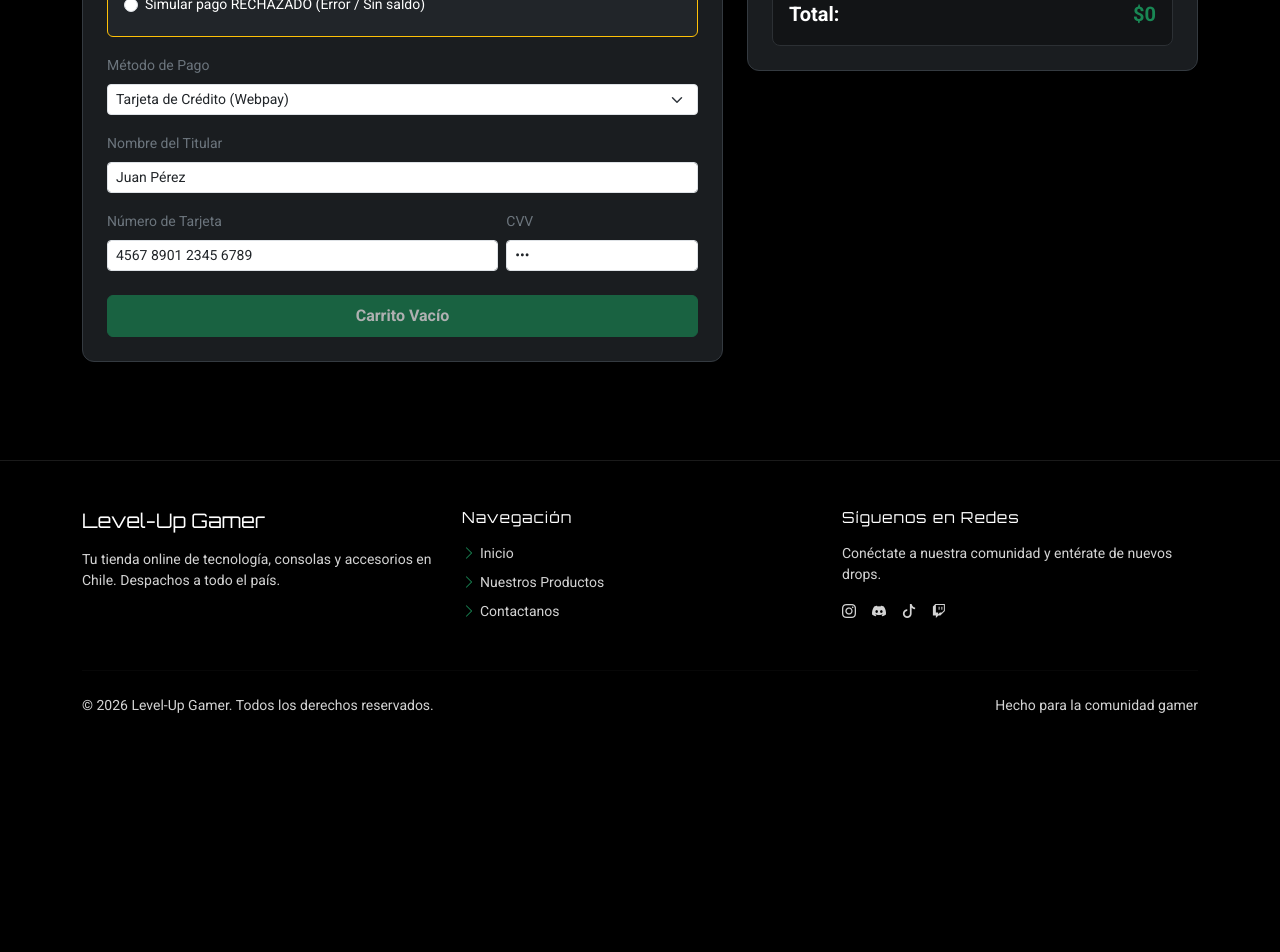
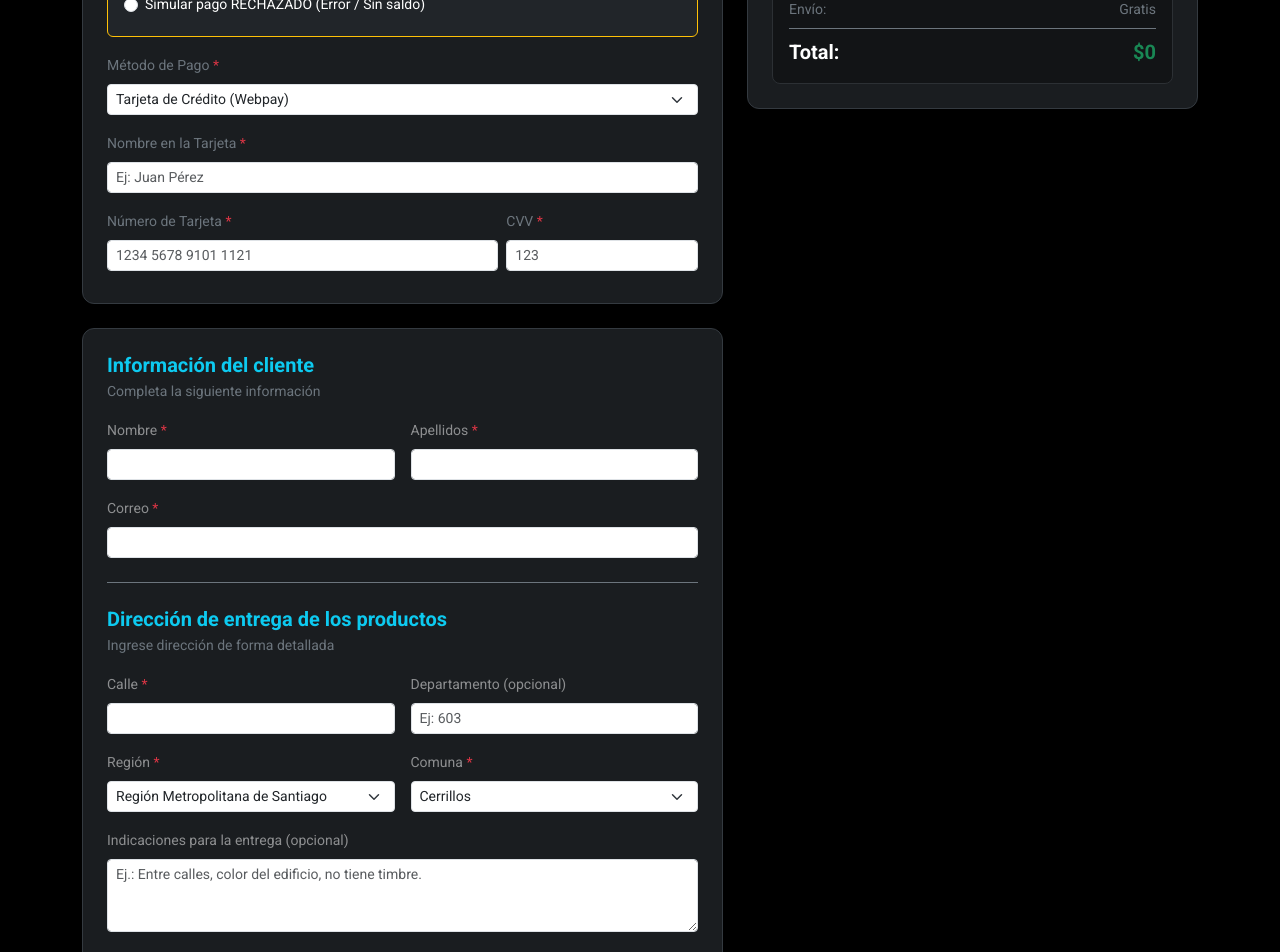
Before and after one commit to LucasRamirez04/LEVEL-UP-WEB-REACT, a React (Vite) app: page /pago in a window 1280 px wide. Shown: the part 340-1292 px from the top of the page. Before the commit the page ends 1104 px from the top, so only its background shows below. Built offline with nearby package versions, Linux system fonts and the light colour scheme.

Commit message:
agregar formulario informacion del  cliente vista pago

```diff
--- a/src/pages/Pago/Pago.jsx
+++ b/src/pages/Pago/Pago.jsx
@@ -18,11 +18,10 @@ import { formatearPrecio } from "../../data/productos";
 import styles from "./Pago.module.css";
 
 export default function Pago() {
-  // Estados originales de la vista de pago
   const [carrito, setCarrito] = useState([]);
   const [metodoPago, setMetodoPago] = useState("credito");
-  const [estadoSimulacion, setEstadoSimulacion] = useState("exito"); // "exito" o "error"
-  const [resultadoPago, setResultadoPago] = useState(null); // null | "aprobado" | "rechazado"
+  const [estadoSimulacion, setEstadoSimulacion] = useState("exito");
+  const [resultadoPago, setResultadoPago] = useState(null);
 
   // Constantes para implementar alerta reutilizable
   const [mostrarAlerta, setMostrarAlerta] = useState(false);
@@ -40,23 +39,16 @@ export default function Pago() {
     e.preventDefault();
 
     if (estadoSimulacion === "exito") {
-      // 1. Vaciar el carrito en localStorage
       localStorage.setItem("carrito", JSON.stringify([]));
-
-      // 2. Disparar evento para actualizar Navbar/Offcanvas
       window.dispatchEvent(new Event("storage"));
       setCarrito([]);
       setResultadoPago("aprobado");
 
-      // 3. Disparar Alerta de Éxito
       setMostrarAlerta(true);
       setMensajeAlerta("¡Pago Aprobado con Éxito! Tu orden ha sido procesada correctamente.");
       setTipoAlerta("success");
     } else {
-      // Flujo de error simulado
       setResultadoPago("rechazado");
-
-      // Disparar Alerta de Error
       setMostrarAlerta(true);
       setMensajeAlerta("Pago Rechazado. Fondos insuficientes o tarjeta denegada.");
       setTipoAlerta("danger");
@@ -73,7 +65,6 @@ export default function Pago() {
       <Navbar />
       <CarritoOffcanvas />
 
-      {/* Contenedor flotante para la alerta (Igual que en Inicio.jsx) */}
       <div style={{ position: "fixed", top: "90px", right: "20px", zIndex: 1060, maxWidth: "400px" }}>
         <App_alert
           mostrarAlert={mostrarAlerta}
@@ -132,16 +123,18 @@ export default function Pago() {
             </Card>
           )}
 
-          {/* Formulario Principal (Solo visible si no se ha pagado aún) */}
+          {/* Formulario Principal */}
           {resultadoPago === null && (
+            <Form onSubmit={handleProcesarPago}>
               <Row className="g-4">
                 <Col lg={7}>
-                <Card className={`p-4 text-white ${styles.tarjetaPago}`}>
+
+                  {/* 1. TARJETA: Datos de Pago */}
+                  <Card className={`p-4 text-white mb-4 ${styles.tarjetaPago}`}>
                     <h5 className="text-success mb-3">
                       <i className="bi bi-credit-card-2-front me-2"></i>Datos de Pago
                     </h5>
-                  <Form onSubmit={handleProcesarPago}>
-                    {/* Switch de Simulación */}
+
                     <div className="p-3 mb-3 rounded bg-dark border border-warning">
                       <Form.Label className="small fw-bold text-warning d-block">
                         <i className="bi bi-gear-fill me-1"></i>Opciones del Simulador:
@@ -167,7 +160,7 @@ export default function Pago() {
                     </div>
 
                     <Form.Group className="mb-3">
-                      <Form.Label className="small text-secondary">Método de Pago</Form.Label>
+                      <Form.Label className="small text-secondary">Método de Pago <span className="text-danger">*</span></Form.Label>
                       <Form.Select
                         value={metodoPago}
                         onChange={(e) => setMetodoPago(e.target.value)}
@@ -180,56 +173,149 @@ export default function Pago() {
                     </Form.Group>
 
                     <Form.Group className="mb-3">
-                      <Form.Label className="small text-secondary">Nombre del Titular</Form.Label>
+                      <Form.Label className="small text-secondary">Nombre en la Tarjeta <span className="text-danger">*</span></Form.Label>
                       <Form.Control
                         type="text"
                         size="sm"
                         placeholder="Ej: Juan Pérez"
-                        defaultValue="Juan Pérez"
                         required
                       />
                     </Form.Group>
 
-                    <Row className="g-2 mb-3">
+                    <Row className="g-2 mb-2">
                       <Col xs={8}>
-                        <Form.Label className="small text-secondary">Número de Tarjeta</Form.Label>
+                        <Form.Label className="small text-secondary">Número de Tarjeta <span className="text-danger">*</span></Form.Label>
                         <Form.Control
                           type="text"
                           size="sm"
                           placeholder="1234 5678 9101 1121"
-                          defaultValue="4567 8901 2345 6789"
                           required
                         />
                       </Col>
                       <Col xs={4}>
-                        <Form.Label className="small text-secondary">CVV</Form.Label>
+                        <Form.Label className="small text-secondary">CVV <span className="text-danger">*</span></Form.Label>
                         <Form.Control
                           type="password"
                           size="sm"
                           maxLength={3}
                           placeholder="123"
-                          defaultValue="123"
                           required
                         />
                       </Col>
                     </Row>
+                  </Card>
 
+                  {/* 2. TARJETA: Información del Cliente y Despacho (AHORA ABAJO) */}
+                  <Card className={`p-4 text-white ${styles.tarjetaPago}`}>
+
+                    {/* Sección 1: Información del cliente */}
+                    <div className="mb-4">
+                      <h5 className="text-info fw-bold mb-1">Información del cliente</h5>
+                      <p className="small text-secondary mb-3">Completa la siguiente información</p>
+
+                      <Row className="g-3 mb-3">
+                        <Col md={6}>
+                          <Form.Group>
+                            <Form.Label className="small text-white-50">Nombre <span className="text-danger">*</span></Form.Label>
+                            <Form.Control type="text" size="sm" required />
+                          </Form.Group>
+                        </Col>
+                        <Col md={6}>
+                          <Form.Group>
+                            <Form.Label className="small text-white-50">Apellidos <span className="text-danger">*</span></Form.Label>
+                            <Form.Control type="text" size="sm" required />
+                          </Form.Group>
+                        </Col>
+                      </Row>
+                      <Row className="g-3">
+                        <Col md={12}>
+                          <Form.Group>
+                            <Form.Label className="small text-white-50">Correo <span className="text-danger">*</span></Form.Label>
+                            <Form.Control
+                              type="email"
+                              size="sm"
+                              required
+                              pattern="^.+@(duoc\.cl|profesor\.duoc\.cl|gmail\.com)$"
+                              title="El correo debe terminar en @duoc.cl, @profesor.duoc.cl o @gmail.com"
+                            />
+                          </Form.Group>
+                        </Col>
+                      </Row>
+                    </div>
+
+                    {/* Sección 2: Dirección de entrega */}
+                    <div className="border-top border-secondary pt-4">
+                      <h5 className="text-info fw-bold mb-1">Dirección de entrega de los productos</h5>
+                      <p className="small text-secondary mb-3">Ingrese dirección de forma detallada</p>
+
+                      <Row className="g-3 mb-3">
+                        <Col md={6}>
+                          <Form.Group>
+                            <Form.Label className="small text-white-50">Calle <span className="text-danger">*</span></Form.Label>
+                            <Form.Control type="text" size="sm" required />
+                          </Form.Group>
+                        </Col>
+                        <Col md={6}>
+                          <Form.Group>
+                            <Form.Label className="small text-white-50">Departamento (opcional)</Form.Label>
+                            <Form.Control type="text" size="sm" placeholder="Ej: 603" />
+                          </Form.Group>
+                        </Col>
+                      </Row>
+                      <Row className="g-3 mb-3">
+                        <Col md={6}>
+                          <Form.Group>
+                            <Form.Label className="small text-white-50">Región <span className="text-danger">*</span></Form.Label>
+                            <Form.Select size="sm" required defaultValue="RM">
+                              <option value="">Seleccione...</option>
+                              <option value="RM">Región Metropolitana de Santiago</option>
+                              <option value="V">Valparaíso</option>
+                              <option value="VIII">Biobío</option>
+                            </Form.Select>
+                          </Form.Group>
+                        </Col>
+                        <Col md={6}>
+                          <Form.Group>
+                            <Form.Label className="small text-white-50">Comuna <span className="text-danger">*</span></Form.Label>
+                            <Form.Select size="sm" required defaultValue="Cerrillos">
+                              <option value="">Seleccione...</option>
+                              <option value="Cerrillos">Cerrillos</option>
+                              <option value="Santiago">Santiago</option>
+                              <option value="Puente Alto">Puente Alto</option>
+                            </Form.Select>
+                          </Form.Group>
+                        </Col>
+                      </Row>
+                      <Row className="g-3">
+                        <Col md={12}>
+                          <Form.Group>
+                            <Form.Label className="small text-white-50">Indicaciones para la entrega (opcional)</Form.Label>
+                            <Form.Control as="textarea" rows={3} size="sm" placeholder="Ej.: Entre calles, color del edificio, no tiene timbre." />
+                          </Form.Group>
+                        </Col>
+                      </Row>
+                    </div>
+
+                    {/* El botón de Confirmar Pago se mueve aquí abajo para que sea el último paso del formulario */}
+                    <div className="mt-4 border-top border-secondary pt-4">
                       <Button
                         type="submit"
                         variant="success"
-                      className="w-100 fw-bold py-2 mt-2"
+                        className="w-100 fw-bold py-3 fs-5"
                         disabled={carrito.length === 0}
                       >
                         {carrito.length === 0
                           ? "Carrito Vacío"
-                        : `Pagar ${formatearPrecio(totalPagar)}`}
+                          : `Confirmar Pago por ${formatearPrecio(totalPagar)}`}
                       </Button>
-                  </Form>
+                    </div>
+
                   </Card>
                 </Col>
 
+                {/* Resumen de la Orden (Columna Derecha) */}
                 <Col lg={5}>
-                <Card className={`p-4 text-white ${styles.tarjetaPago}`}>
+                  <Card className={`p-4 text-white ${styles.tarjetaPago} sticky-top`} style={{ top: '100px' }}>
                     <h5 className="text-info mb-3">
                       <i className="bi bi-receipt me-2"></i>Resumen de la Orden
                     </h5>
@@ -260,6 +346,10 @@ export default function Pago() {
                         <span>Artículos:</span>
                         <span>{carrito.length}</span>
                       </div>
+                      <div className="d-flex justify-content-between small text-secondary mb-2 border-bottom border-secondary pb-2">
+                        <span>Envío:</span>
+                        <span>Gratis</span>
+                      </div>
                       <div className="d-flex justify-content-between fw-bold fs-5 text-white">
                         <span>Total:</span>
                         <span className="text-success">{formatearPrecio(totalPagar)}</span>
@@ -268,6 +358,7 @@ export default function Pago() {
                   </Card>
                 </Col>
               </Row>
+            </Form>
           )}
         </Container>
       </main>
```
Lines whose indentation alone changed are shown as unchanged.
